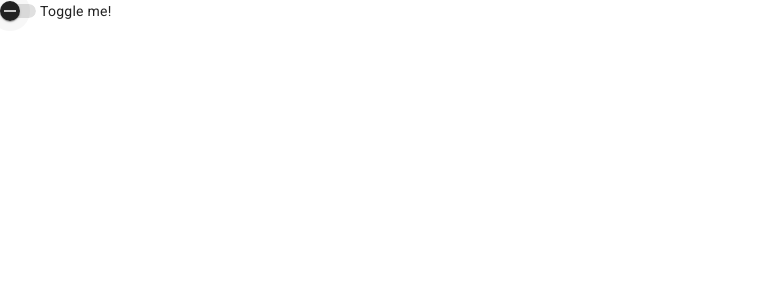
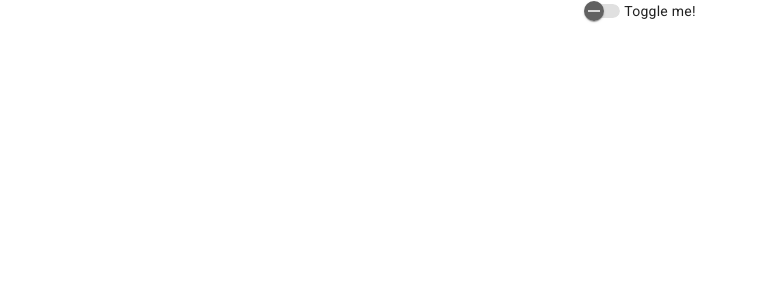
Before and after one commit to wilgue10/ecommerce-car, an Angular app in the folder frontend/e-commerce-client/: page / in a window 1280 px wide. Shown: the top 300 px of the page, without its empty margins (0-758 px from the left). Built offline with nearby package versions, Linux system fonts and the light colour scheme.

Commit message:
wg 20.06.2024 checking layout styles

```diff
--- a/frontend/e-commerce-client/src/app/app.component.html
+++ b/frontend/e-commerce-client/src/app/app.component.html
@@ -1 +1,3 @@
-<mat-slide-toggle>Toggle me!</mat-slide-toggle>
+<div class="td-row td-justify-content-center">
+     <mat-slide-toggle>Toggle me!</mat-slide-toggle>
+</div>
```
